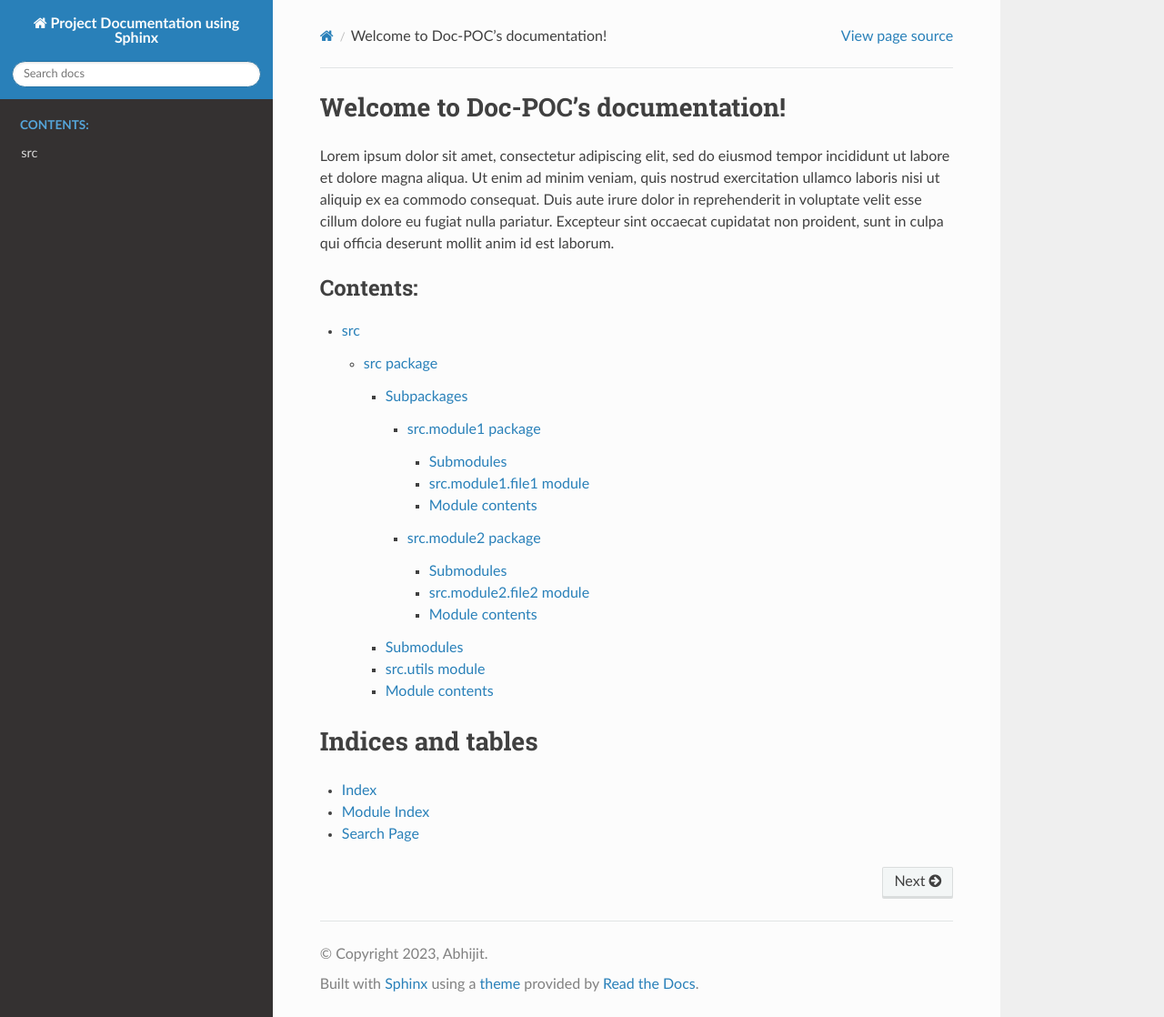
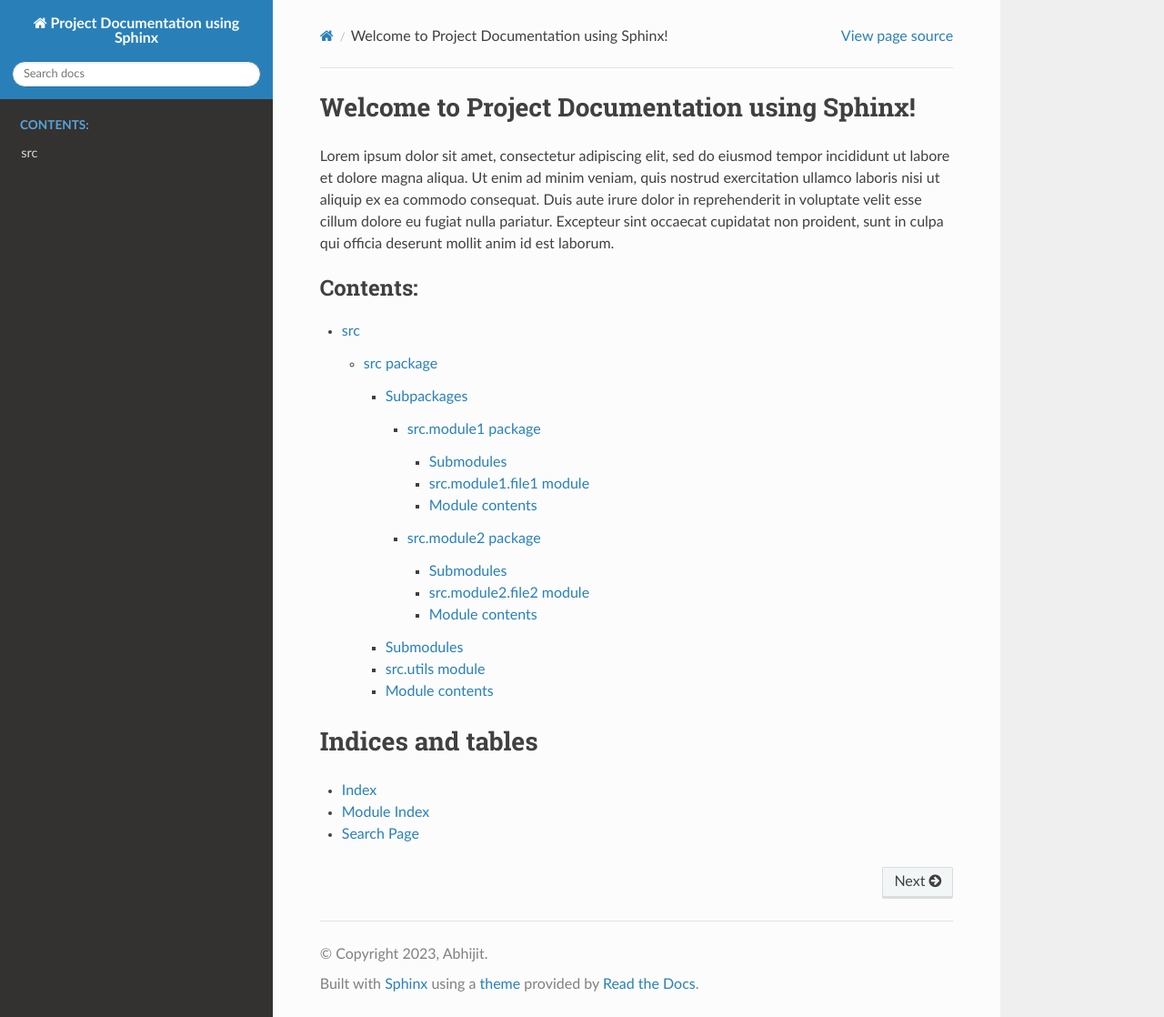
Before and after one commit to abhijitpaul0212/doc_poc, a Sphinx documentation site: the page built from docs/index.rst, in a window 1280 px wide and 1118 px high. Shown: the whole window at 91% size. Built offline with Sphinx 7.4.7 and the Read the Docs theme 2.0.0, drawn with Linux system fonts in a browser that asks for light colours.

Commit message:
Update index.rst

```diff
--- a/docs/index.rst
+++ b/docs/index.rst
@@ -3,7 +3,7 @@
    You can adapt this file completely to your liking, but it should at least
    contain the root `toctree` directive.
 
-Welcome to Doc-POC's documentation!
+Welcome to Project Documentation using Sphinx!
 ===================================
 
 Lorem ipsum dolor sit amet, consectetur adipiscing elit, sed do eiusmod tempor incididunt ut labore et dolore magna aliqua. Ut enim ad minim veniam, quis nostrud exercitation ullamco laboris nisi ut aliquip ex ea commodo consequat. Duis aute irure dolor in reprehenderit in voluptate velit esse cillum dolore eu fugiat nulla pariatur. Excepteur sint occaecat cupidatat non proident, sunt in culpa qui officia deserunt mollit anim id est laborum.
```
